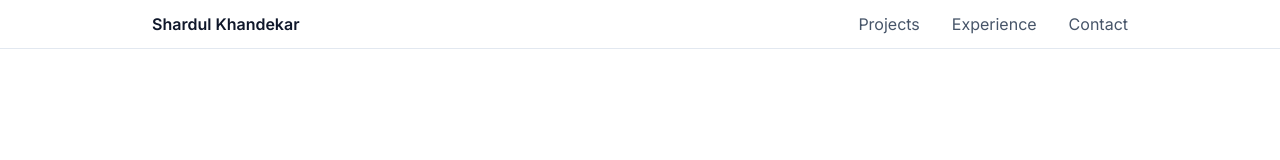
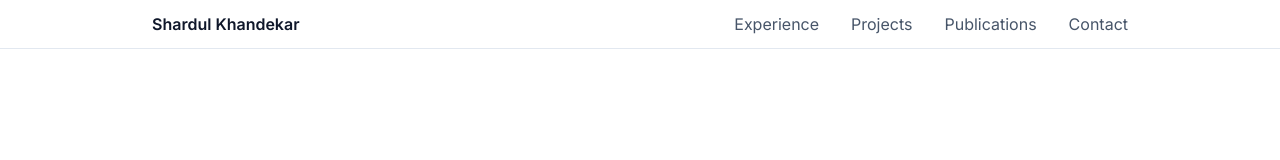
Before and after one commit to Shardul-Khandekar/Shardul-Khandekar.github.io, a React (Vite) app: page / in a window 1280 px wide. Shown: the top 160 px of the page. Built offline with nearby package versions, Linux system fonts and the light colour scheme.

Commit message:
correcting navigation bar

```diff
--- a/src/components/Header.jsx
+++ b/src/components/Header.jsx
@@ -5,11 +5,11 @@ export default function Header() {
         <a href="#top" className="font-semibold text-slate-900">
           Shardul Khandekar
         </a>
-
         <nav className="flex items-center gap-8 text-slate-600">
-          <a href="#projects" className="hover:text-slate-900 transition">Projects</a>
-          <a href="#experience" className="hover:text-slate-900 transition">Experience</a>
-          <a href="#contact" className="hover:text-slate-900 transition">Contact</a>
+          <a href="#experience"   className="hover:text-slate-900 transition">Experience</a>
+          <a href="#projects"     className="hover:text-slate-900 transition">Projects</a>
+          <a href="#publications" className="hover:text-slate-900 transition">Publications</a>
+          <a href="#contact"      className="hover:text-slate-900 transition">Contact</a>
         </nav>
       </div>
     </header>
```
